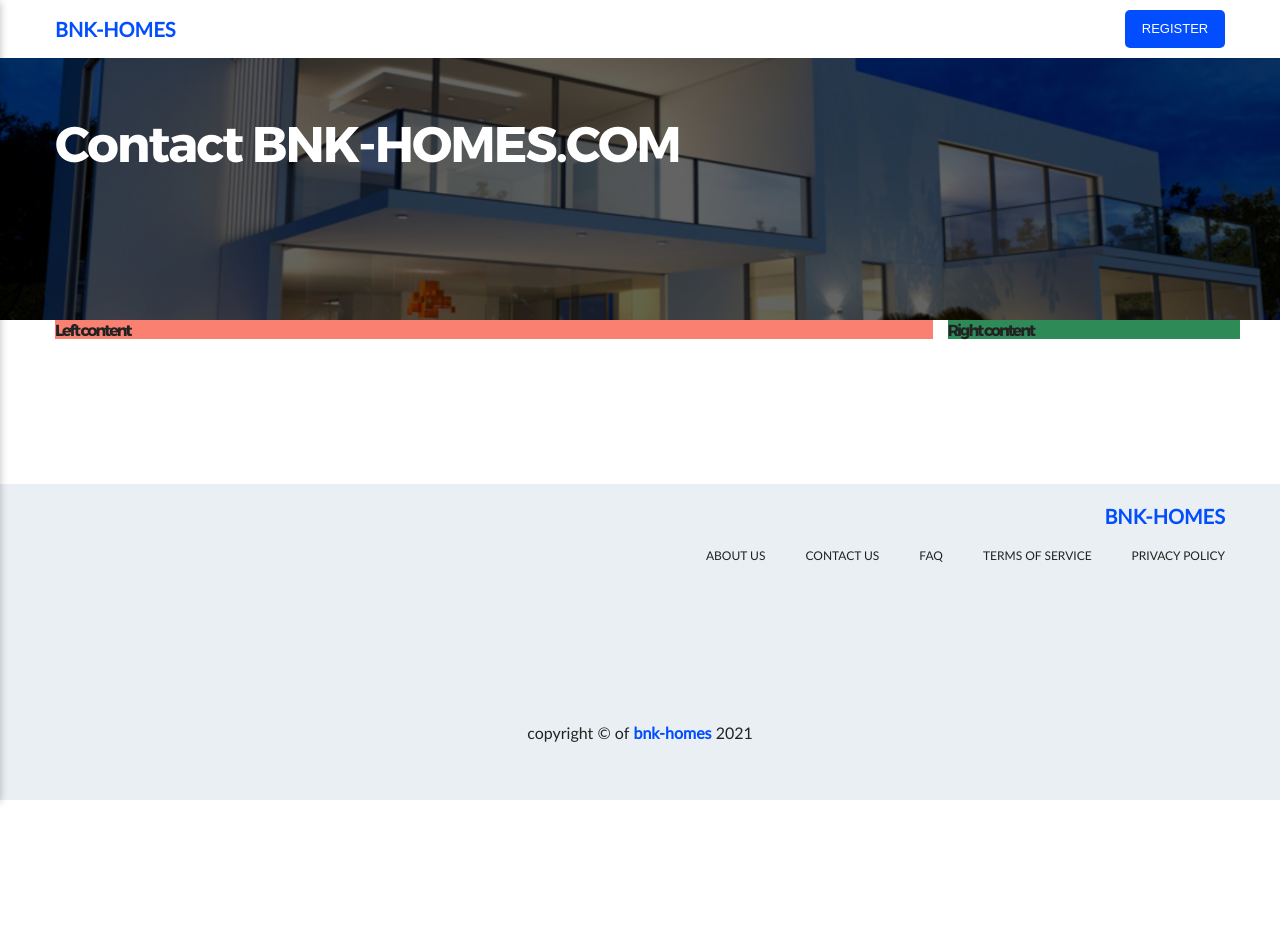
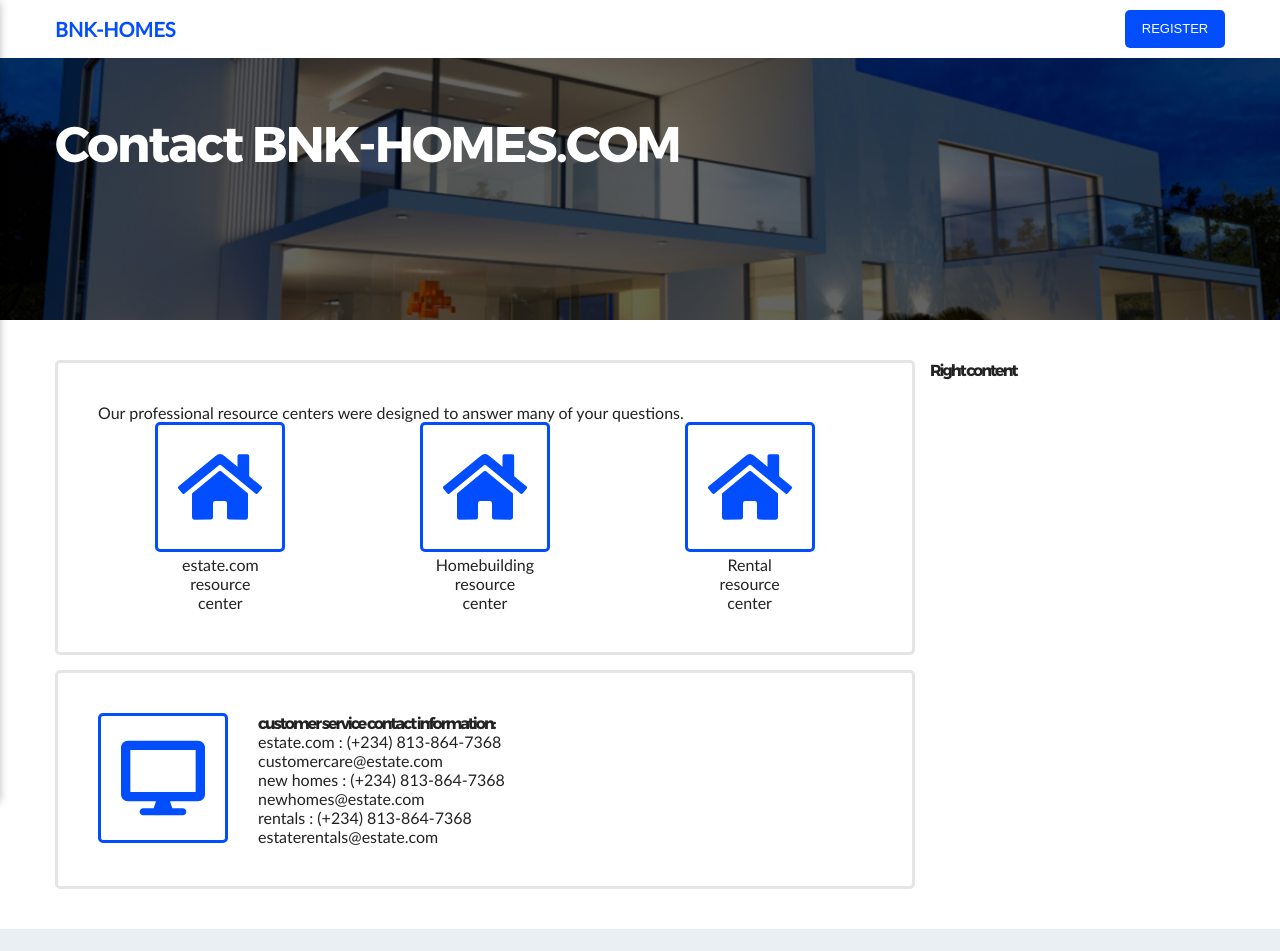
Before and after one commit to peterihimire/benkih-homes-react, a React (Create React App) app: page /contact in a window 1280 px wide. Shown: the top 951 px of the page. Before the commit the page ends 800 px from the top, so only its background shows below. Built offline with nearby package versions, Linux system fonts and the light colour scheme.

Commit message:
Working curently on the contact-item component

```diff
--- a/src/properties/components/ContactItem.css
+++ b/src/properties/components/ContactItem.css
@@ -1,18 +1,61 @@
-.contact-container {
-  display: grid;
-  grid-template-columns: 75% 25%;
-  grid-row-gap: 2rem;
-  grid-column-gap: 1.5rem;
-}
 .contact-left {
-  background-color: salmon;
+  padding: 4rem 0;
+  /* background-color: salmon; */
 }
 .contact-right {
-  background-color: seagreen;
+  padding: 4rem 0;
+  /* background-color: seagreen; */
+}
+.contact-resource-container {
+  border: 3px solid var(--main-grey);
+  padding: 4rem;
+  margin: 0 0 1.5rem 0;
+  border-radius: 5px;
+}
+.contact-resource {
+  display: grid;
+  grid-template-columns: repeat(auto-fill, minmax(200px, 1fr));
+  grid-row-gap: 2rem;
+  grid-column-gap: 2rem;
+}
+.estate-resource{
+  text-align: center;
+}
+.estate-resource-text{
+  width: 100px;
+  margin: 0 auto;
+}
+.customer-resource-container {
+  border: 3px solid var(--main-grey);
+  padding: 4rem;
+  border-radius: 5px;
+  display: flex;
+}
+.customer-resource-text {
+  margin: 0 0 0 3rem;
+}
+.home-resource-icon {
+  font-size: 13rem;
+  color: var(--primary-color);
+  border: solid 3px var(--primary-color);
+  padding: 2rem;
+  border-radius: 5px;
 }
 /* TABLET */
 @media screen and (min-width: 768px) {
+  .contact-container {
+    display: grid;
+    grid-template-columns: 73.5% 25%;
+    grid-row-gap: 2rem;
+    grid-column-gap: 1.5rem;
+  }
 }
 /* LAPTOP */
 @media (min-width: 993px) {
+  .contact-container {
+    display: grid;
+    grid-template-columns: 73.5% 25%;
+    grid-row-gap: 2rem;
+    grid-column-gap: 1.5rem;
+  }
 }
--- a/src/properties/components/ContactItem.js
+++ b/src/properties/components/ContactItem.js
@@ -1,11 +1,65 @@
 import React from "react";
 import "./ContactItem.css";
+import { FaHome, FaDesktop } from "react-icons/fa";
 
 const ContactItem = () => {
   return (
     <div className="contact-container">
       <div className="contact-left">
-        <h4>Left content</h4>
+        <div className="contact-resource-container">
+          <div className="contact-resource-title">
+            <p>
+              Our professional resource centers were designed to answer many of
+              your questions.
+            </p>
+          </div>
+          <div className="contact-resource">
+            <div className="estate-resource">
+              <div className="estate-item-icon">
+                <FaHome className="home-resource-icon" />
+              </div>
+              <div className="estate-resource-text">
+                <p>estate.com resource center</p>
+              </div>
+            </div>
+            <div className="estate-resource">
+              <div className="estate-item-icon">
+                <FaHome className="home-resource-icon" />
+              </div>
+              <div className="estate-resource-text">
+                <p>Homebuilding resource center</p>
+              </div>
+            </div>
+            <div className="estate-resource">
+              <div className="estate-item-icon">
+                <FaHome className="home-resource-icon" />
+              </div>
+              <div className="estate-resource-text">
+                <p>Rental resource center</p>
+              </div>
+            </div>
+          </div>
+        </div>
+        <div className="customer-resource-container">
+          <div className="customer-resource-icon">
+            <FaDesktop className="home-resource-icon" />
+          </div>
+          <div className="customer-resource-text">
+            <h4>customer service contact information:</h4>
+            <p>
+              estate.com : (+234) 813-864-7368 <br />
+              customercare@estate.com
+            </p>
+            <p>
+              new homes : (+234) 813-864-7368 <br />
+              newhomes@estate.com
+            </p>
+            <p>
+              rentals : (+234) 813-864-7368 <br />
+              estaterentals@estate.com
+            </p>
+          </div>
+        </div>
       </div>
       <aside className="contact-right">
         <h4>Right content</h4>
```
